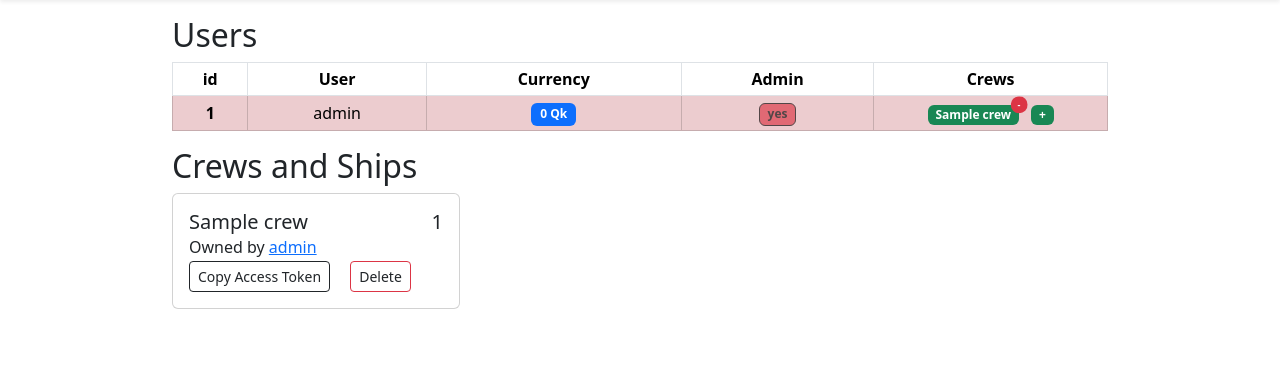
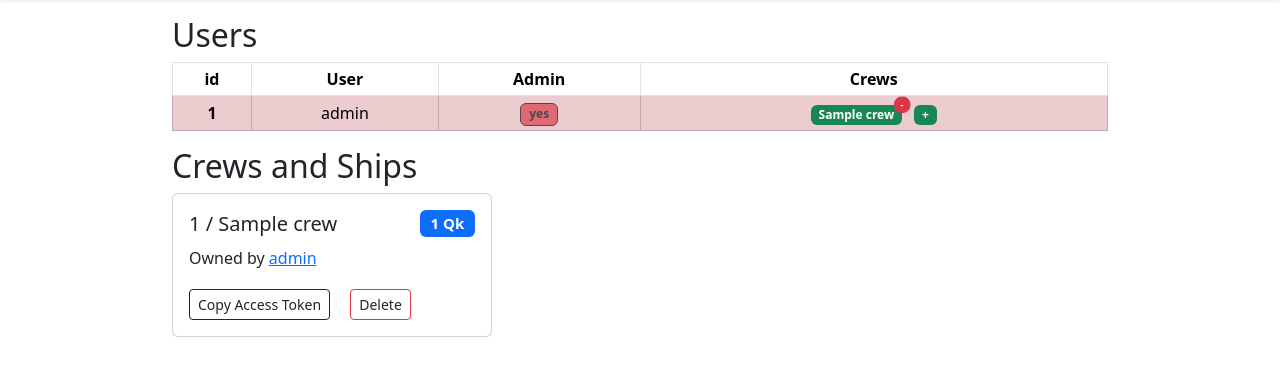
Before and after one commit to starship-crew/starship-core, a Flask app: page /dashboard/ in a window 1280 px wide. Shown: the part 56-432 px from the top of the page. Run offline with Flask 3, Linux system fonts and the light colour scheme; a user stored in the database is signed in; data comes from the database, SQL or seed files in the repository; tables that the repository leaves empty hold one stand-in row (values such as "Sample post"); some libraries are stand-ins or nearby versions.

Commit message:
move currency column from table users to crews one

```diff
--- a/starship/admin/forms/user.py
+++ b/starship/admin/forms/user.py
@@ -2,7 +2,6 @@ from flask_wtf import FlaskForm
 from wtforms.validators import DataRequired
 from wtforms import (
     BooleanField,
-    IntegerField,
     PasswordField,
     StringField,
     SubmitField,
@@ -19,6 +18,5 @@ class LoginForm(FlaskForm):
 class UserCreationForm(FlaskForm):
     login = StringField("Login", validators=[DataRequired()])
     password = PasswordField("Password", validators=[DataRequired()])
-    currency = IntegerField("Initial currency", default=0)
     is_admin = BooleanField("Admin", default=False)
     submit = SubmitField("Create")
--- a/starship/admin/static/js/admin.js
+++ b/starship/admin/static/js/admin.js
@@ -6,15 +6,6 @@ const index = "/dashboard"
 
 function gotoUser(id) {
     window.location = `${index}/user/${id}`;
-}
-
-function changeCurrency(user_id, user_login, old_currency) {
-    let currency = prompt(`Enter a new currency value for ${user_login}`, old_currency);
-    if (currency != null && parseInt(currency) != NaN) {
-        const user_url = `${index}/user/${user_id}`;
-        let url = `${user_url}/set_currency/${currency}`;
-        window.location = url;
-    }
 }
 
 function changeLogin(user_id, user_login, old_login) {
@@ -85,6 +76,15 @@ function linkUserWithCrew(user_id) {
     }
 }
 
+function changeCurrency(crew_id, crew_name) {
+    let currency = prompt(`Enter a new currency value for crew ${crew_id}/${crew_name}`);
+    if (currency != null && parseInt(currency) != NaN) {
+        const crew_url = `${index}/crew/${crew_id}`;
+        let url = `${crew_url}/set_currency/${currency}`;
+        window.location = url;
+    }
+}
+
 function deleteCrew(id, name) {
     let sure = prompt(`Confirm deletion of crew ${id}/${name} by typing CONFIRM word`);
     if (sure == "CONFIRM") {
--- a/starship/admin/templates/dashboard.html
+++ b/starship/admin/templates/dashboard.html
@@ -9,19 +9,15 @@
             <tr class="text-center">
                 <th scope="col">id</th>
                 <th scope="col">User</th>
-                <th scope="col">Currency</th>
                 <th scope="col">Admin</th>
-                <th scope="col" class="w-25">Crews</th>
+                <th scope="col" class="w-50">Crews</th>
             </tr>
         </thead>
         <tbody>
             {% for user in users %}
-                <tr class="text-center {%- if current_user.id == user.id%} table-danger{%- endif -%}">
+                <tr class="{%- if current_user.id == user.id%} table-danger{%- endif -%}">
                     <th scope="row" class="text-center" style="cursor: pointer;" onclick="gotoUser({{user.id}})">{{ user.id }}</th>
-                    <td style="cursor: pointer;" onclick="gotoUser({{user.id}})">{{ user.login }}</td>
-                    <td class="text-center">
-                        <span href="#" class="btn badge bg-primary" style="cursor: pointer;" onclick="navigator.clipboard.writeText('{{ user.currency }}')" data-bs-toggle="tooltip" data-bs-title="Click to copy">{{ user.currency }} Qk</span>
-                    </td>
+                    <td class="text-center" style="cursor: pointer;" onclick="gotoUser({{user.id}})">{{ user.login }}</td>
                     <td class="text-center">
                             <a
                                 href="{{ url_for('admin_bp.toggle_admin_state', id=user.id) }}"
@@ -57,13 +53,13 @@
     <h2>Crews and Ships</h2>
     <div class="d-flex flex-wrap">
         {% for crew in crews %}
-        <div class="card me-2 mb-2" style="width: 18rem;">
+        <div class="card me-2 mb-2" style="width: 20rem;">
             <div class="card-body">
-                <h5 class="card-title d-flex justify-content-between">
-                    <span>{{crew.name}}</span>
-                    <span>{{crew.id}}</span>
+                <h5 class="card-title d-flex justify-content-between align-items-center mb-3">
+                    <span><span data-bs-toggle="tooltip" role="button" data-bs-title="Click to copy"  onclick="navigator.clipboard.writeText('{{ crew.id }}')">{{crew.id}}</span> / {{crew.name}}</span>
+                    <a href="#" role="button" class="btn btn-sm badge bg-primary" onclick="changeCurrency({{crew.id}}, '{{crew.name}}')" data-bs-toggle="tooltip" data-bs-title="Click to change">{{ crew.currency }} Qk</a>
                 </h5>
-                <h6 class="card-subtitle mb-2">
+                <h6 class="card-subtitle mb-4">
                     {%- if crew.owners -%}
                         Owned by {% for owner in crew.owners -%}
                             <a href="{{url_for('admin_bp.user', id=owner.id)}}">{{owner.login}}</a>
--- a/starship/admin/templates/user.html
+++ b/starship/admin/templates/user.html
@@ -8,7 +8,6 @@
         <span class="text-dark" style="cursor: pointer;" onclick="navigator.clipboard.writeText('{{user.id}}')" data-bs-toggle="tooltip" data-bs-title="Click to copy">{{user.id}}</span>
         <span class="text-secondary">/</span>
         <span class="text-dark" style="cursor: pointer;" onclick="navigator.clipboard.writeText('{{user.login}}')" data-bs-toggle="tooltip" data-bs-title="Click to copy">{{user.login}}</span>
-        <a href="#" class="btn badge bg-primary" style="cursor: pointer;" onclick="changeCurrency({{user.id}}, '{{user.login}}', {{user.currency}})" data-bs-toggle="tooltip" data-bs-title="Click to change">{{ user.currency }} Qk</a>
         {% if user.is_admin %}
             {% if current_user.id != user.id %}
                 <a href="{{ url_for('admin_bp.toggle_admin_state', id=user.id) }}" class="btn badge bg-danger" data-bs-toggle="tooltip" data-bs-title="Click to remove admin rights">admin</a>
--- a/starship/admin/user.py
+++ b/starship/admin/user.py
@@ -23,7 +23,6 @@ def create_user():
             user = User()
             user.login = form.login.data
             user.set_password(form.password.data)
-            user.currency = form.currency.data
             user.is_admin = form.is_admin.data
 
             db_sess.add(user)
@@ -86,8 +85,6 @@ def change_user_field(id, field, value):
                 user.login = value
             case "password":
                 user.set_password(value)
-            case "currency":
-                user.currency = value
         db_sess.commit()
     except sa.exc.IntegrityError:
         flash(f'User with {field} "{value}" already exists')
--- a/starship/data/crew.py
+++ b/starship/data/crew.py
@@ -11,6 +11,7 @@ class Crew(SqlAlchemyBase):
 
     token = sa.Column(sa.String(255), unique=True)
     name = sa.Column(sa.String(255), unique=True)
+    currency = sa.Column(sa.Integer, default=0)
 
     ship = sa.orm.relationship("Ship", uselist=False, back_populates="crew")
 
@@ -20,4 +21,4 @@ class Crew(SqlAlchemyBase):
     )
 
     def __repr__(self):
-        return f"Crew(name={self.name!r}, ship={self.ship!r}, token={self.token!r}, owner={self.owner!r})"
+        return f"Crew(name={self.name!r}, currency={self.currency!r}, ship={self.ship!r}, token={self.token!r}, owner={self.owner!r})"
--- a/starship/data/user.py
+++ b/starship/data/user.py
@@ -12,7 +12,6 @@ class User(UserMixin, SqlAlchemyBase):
     id = sa.Column(sa.Integer, primary_key=True, autoincrement=True)
     login = sa.Column(sa.String, unique=True)
     password = sa.Column(sa.String, unique=False)
-    currency = sa.Column(sa.Integer, default=0)
     is_admin = sa.Column(sa.Boolean)
     crews: sa.orm.Mapped[Set["Crew"]] = sa.orm.relationship(secondary="crew_groups")
 
```
Also changed, not shown: starship/admin/crew.py (+19 -0 lines), starship/admin/templates/create_user.html (+0 -10 lines).
